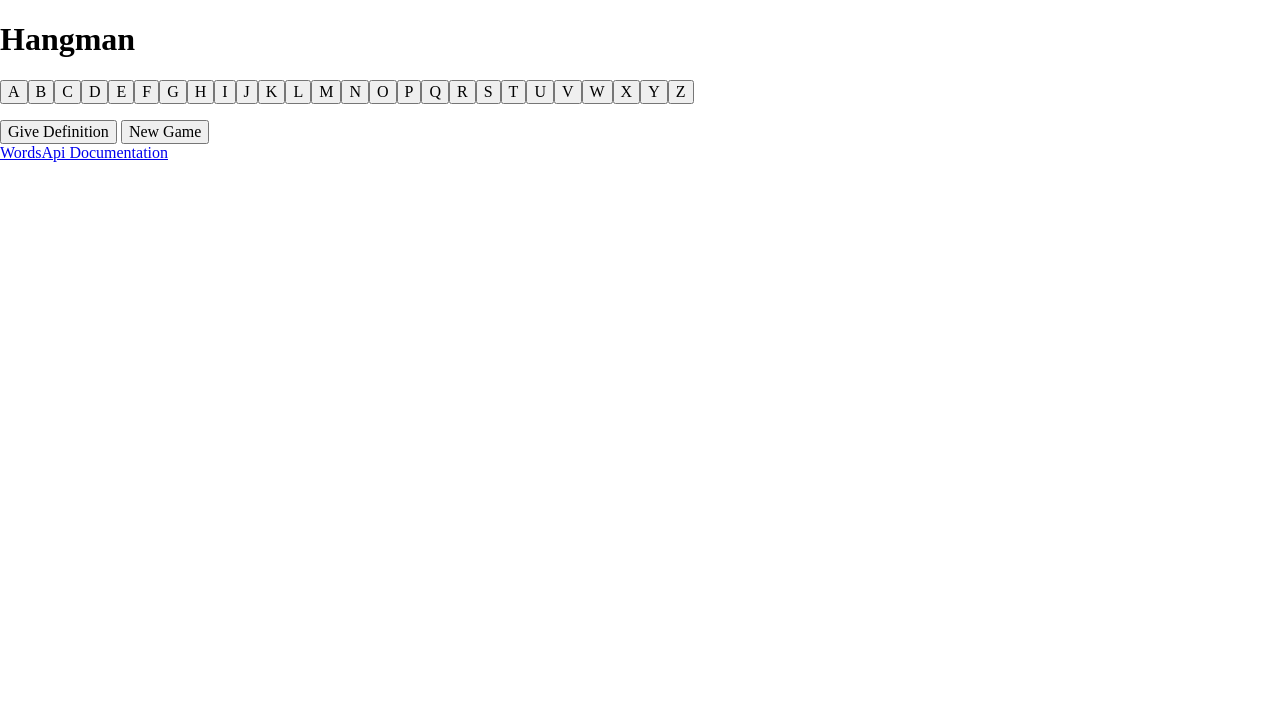
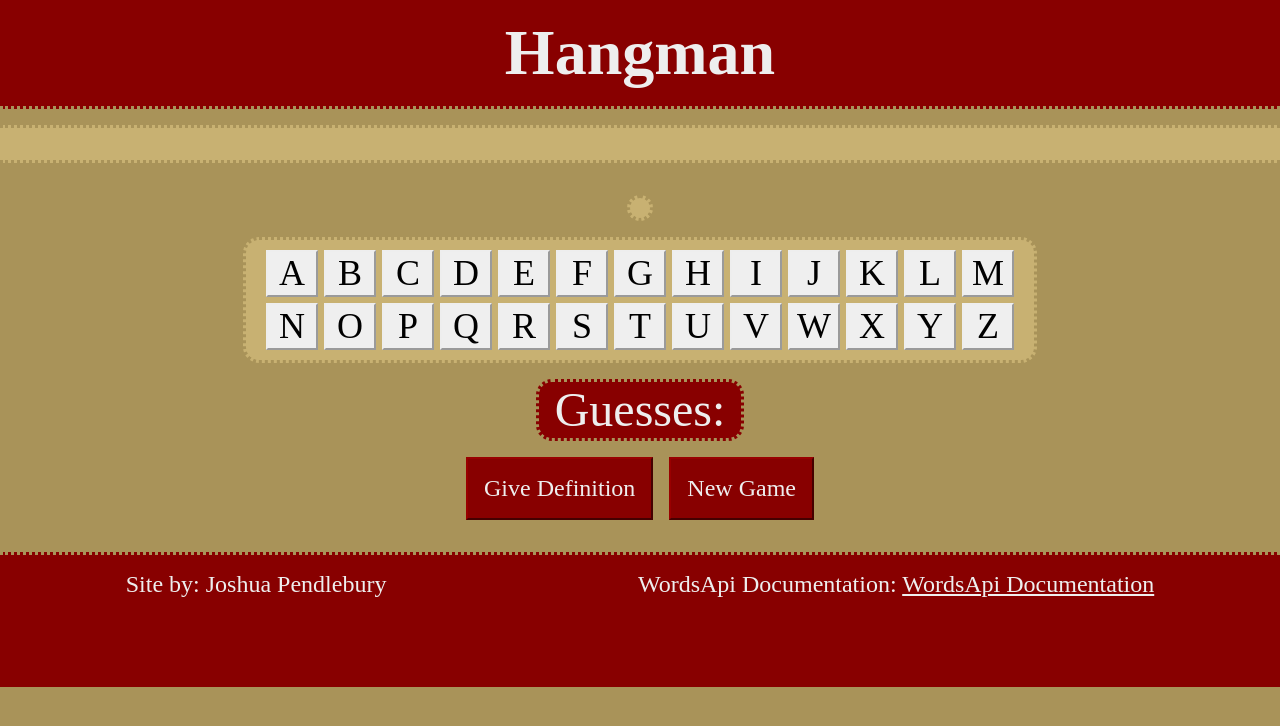
Before and after one commit to JoshuaPendlebury/COMP1073_Assignment_3, a plain HTML site: page index.html in a window 1280 px wide. Drawn offline with Linux system fonts and the light colour scheme; no server answers.

Commit message:
Styled the site

```diff
--- a/css/style.css
+++ b/css/style.css
@@ -1,6 +1,130 @@
+
+html{
+    background-color: #a99359;
+    font-size: 16px;
+}
+
+main{
+    display: flex;
+    flex-direction: column;
+    align-items: center;
+    gap: 1rem;
+    margin-bottom: 2rem;
+}
+h1,p,a{
+    margin: 0;
+}
+h1{
+    background-color: #880000;
+    color: #eee;
+    padding: 1rem 0;
+    border-bottom: 0.2rem dotted #a99359;
+    font-size: 4rem;
+    text-align: center;
+    margin: 0;
+    width: 100%;
+}
+
+button{
+    border: 2px outset;
+}
+
+#playerGuess{
+    width: 100%;
+    font-size: 2.25rem;
+    text-align: center;
+    letter-spacing: 0.5rem;
+    background-color: #c8b172;
+    padding: 1rem 0;
+    border-top: 0.2rem dotted #a99359;
+    border-bottom: 0.2rem dotted #a99359;
+}
+
+#definition{
+    color: #eee;
+    font-size: 1.25rem;
+}
+
+#victory{
+    font-size: 1.25rem;
+}
+
+#keyboard{
+    display: flex;
+    flex-wrap: wrap;
+    justify-content: center;
+    gap: 6px;
+    width: 60%;
+}
+.key{
+    font-size: 2.25rem;
+    width: 52px;
+}
 .correct{
+    border-color: #009d00;
     background-color: #00a000;
 }
 .incorrect{
     background-color: #686868;
 }
+
+#lifeContainer{
+    background-color: #880000;
+    color: #eee;
+    border-radius: 1rem;
+    padding: 0 1rem;
+    border: 0.2rem dotted #a99359;
+    display: flex;
+    font-size: 3rem;
+}
+
+#lifeContainer p{
+    margin: 0;
+}
+
+#buttonContainer{
+    display: flex;
+    gap: 1rem;
+}
+#buttonContainer button{
+    font-size: 1.5rem;
+    padding: 1rem;
+    color: #eee;
+    background-color: #880000;
+    border-color: #990000;
+}
+#buttonContainer button:hover{
+    background-color: #9f0000;
+}
+#buttonContainer button:active{
+    background-color: #770000;
+    border-style: inset;
+}
+
+.ticketStyle{
+    background-color: #c8b172;
+    padding: 10px;
+    border-radius: 1rem;
+    border: 0.2rem dotted #a99359;
+
+}
+
+footer{
+    display: flex;
+    justify-content: space-around;
+    background-color: #880000;
+    color: #eee;
+    padding: 1rem 0;
+    border-top: 0.2rem dotted #a99359;
+    margin: 0;
+    width: 100%;
+    height: 100px;
+    font-size: 1.5rem;
+}
+
+a{
+    color: #eee;
+}
+a:hover{
+    color: #cdc1c1;
+}
--- a/index.html
+++ b/index.html
@@ -11,21 +11,22 @@
 <body>
     <main>
 		<h1>Hangman</h1>
-		<div>
-			<p id="playerGuess"></p>
+		<p id="playerGuess"></p>
+		<p id="definition"></p>
+		<p id="victory" class="ticketStyle"></p>
+		<form id="keyboard" class="ticketStyle"></form>
+		<div id="lifeContainer">
+			<p>Guesses: </p>
+			<p id="lives"></p>
 		</div>
-		<p id="definition"></p>
-		<p id="victory"></p>
-		<form id="keyboard"></form>
-		<p id="lives"></p>
-
-		<button id="displayDef">Give Definition</button>
-
-
-		<button id="newGame" value="refresh">New Game</button>
+		<div id="buttonContainer">
+			<button id="displayDef">Give Definition</button>
+			<button id="newGame" value="refresh">New Game</button>
+		</div>
 	</main>
 	<footer>
-		<a href="https://rapidapi.com/dpventures/api/wordsapi/playground/54b863d2e4b0417be3482942">WordsApi Documentation</a>
+		<p>Site by: Joshua Pendlebury</p>
+		<p>WordsApi Documentation: <a href="https://rapidapi.com/dpventures/api/wordsapi/playground/54b863d2e4b0417be3482942">WordsApi Documentation</a></p>
 	</footer>
 </body>
 </html>
```
